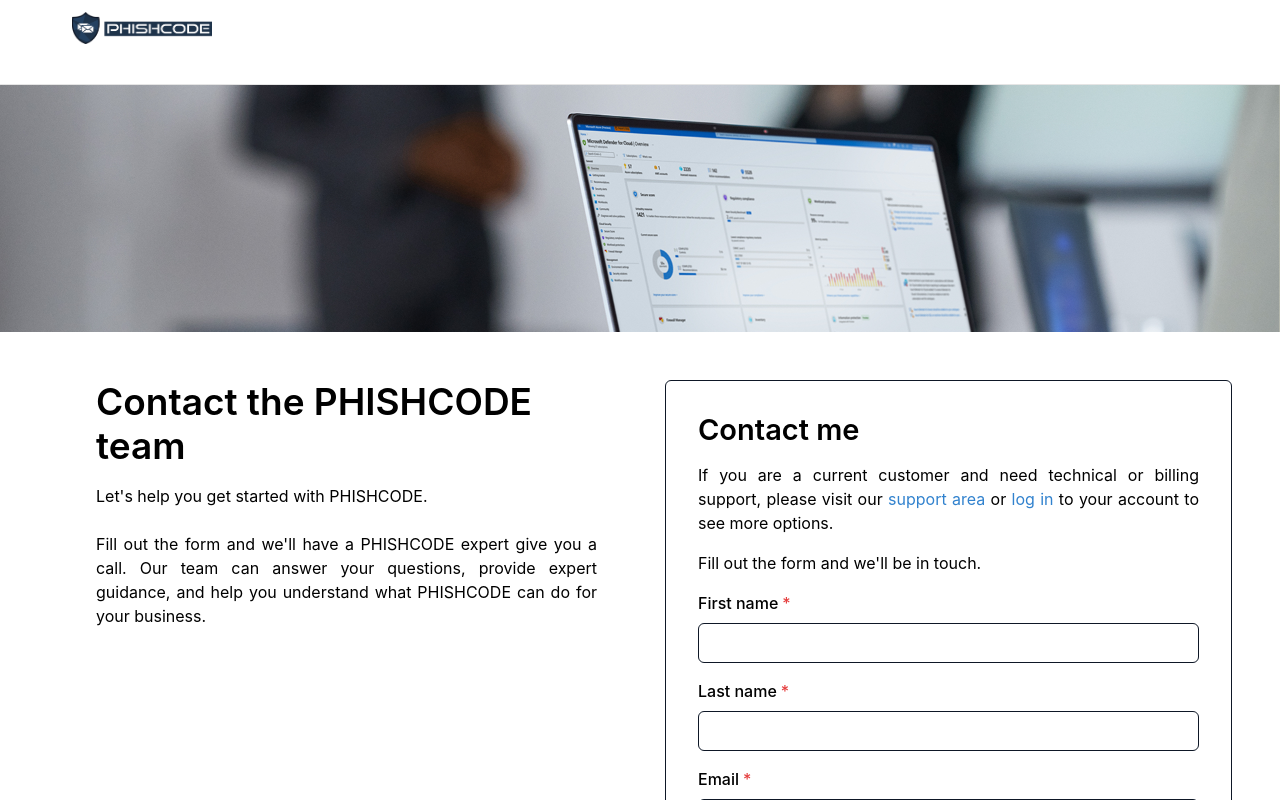
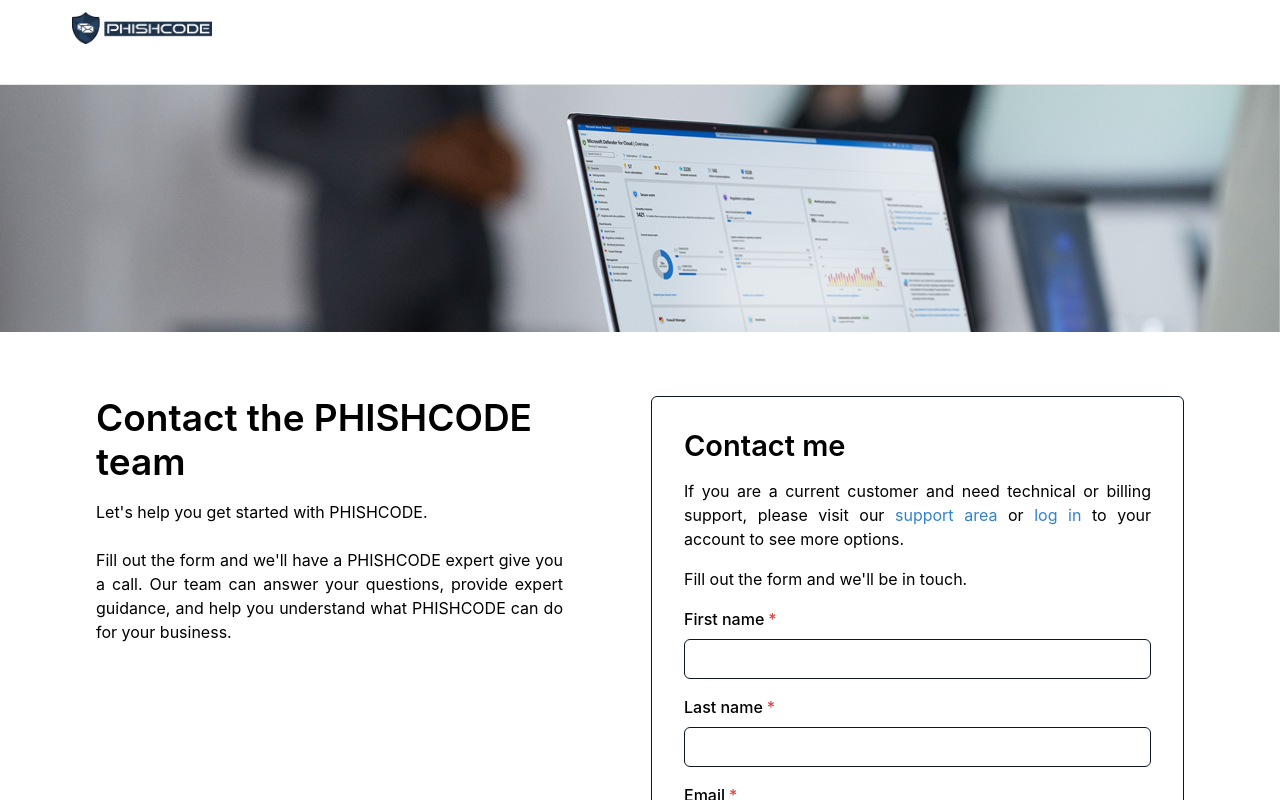
Before and after one commit to AbeeraFarhan06/Phishcode_alpha, a React (Vite) app: page /contact-us in a window 1280 px wide. Shown: the top 800 px of the page. Built offline with nearby package versions, Linux system fonts and the light colour scheme.

Commit message:
Added containers in ContactUs

```diff
--- a/src/components/ContactUs.tsx
+++ b/src/components/ContactUs.tsx
@@ -16,6 +16,7 @@ import {
 import { useEffect, useState } from "react";
 import phishcode_logoo_1 from "../assets/logo/phishcode_logoo_1.png";
 import contact_banner from "../assets/png imgs/contact_banner.png";
+import Container from "./Container";
 
 const ContactUs = () => {
   return (
@@ -38,9 +39,10 @@ const ContactUs = () => {
       </Flex>
 
       {/* Hero Section */}
-      <Flex direction={{ base: "column", lg: "row" }} p={12} gap={12}>
+      <Container >
+        <Flex direction={{ base: "column", lg: "row" }} gap={12}>
           {/* Left Content */}
-        <Box flex="1" pl={12}>
+          <Box flex="1">
             <Heading fontSize="37px" mb={4} fontWeight="semibold">
               Contact the PHISHCODE team
             </Heading>
@@ -53,14 +55,13 @@ const ContactUs = () => {
               help you understand what PHISHCODE can do for your business.
             </Text>
           </Box>
-
           {/* Right Form */}
           <Box
             flex="1"
             border="1px solid #0E1726"
             borderRadius="md"
             p={8}
-          ml={5}
+            ml={10}
             bg="white"
           >
             <Heading as="h2" fontSize="29px" mb={4} fontWeight="semibold">
@@ -75,28 +76,23 @@ const ContactUs = () => {
             <Text fontSize="16px" mb={4}>
               Fill out the form and we'll be in touch.
             </Text>
-
             <VStack spacing={4} align="stretch">
               <FormControl isRequired>
                 <FormLabel fontSize="16px">First name</FormLabel>
                 <Input borderColor="#0E1726" />
               </FormControl>
-
               <FormControl isRequired>
                 <FormLabel fontSize="16px">Last name</FormLabel>
                 <Input borderColor="#0E1726" />
               </FormControl>
-
               <FormControl isRequired>
                 <FormLabel fontSize="16px">Email</FormLabel>
                 <Input type="email" borderColor="#0E1726" />
               </FormControl>
-
               <FormControl isRequired>
                 <FormLabel fontSize="16px">Company name</FormLabel>
                 <Input borderColor="#0E1726" />
               </FormControl>
-
               <FormControl isRequired>
                 <FormLabel fontSize="16px">Company size</FormLabel>
                 <Select placeholder="Company size" borderColor="#0E1726">
@@ -110,12 +106,10 @@ const ContactUs = () => {
                   <option>1000+</option>
                 </Select>
               </FormControl>
-
               <FormControl isRequired>
                 <FormLabel fontSize="16px">Job role</FormLabel>
                 <Input borderColor="#0E1726" />
               </FormControl>
-
               <FormControl isRequired>
                 <FormLabel fontSize="16px">Phone</FormLabel>
                 <Flex gap={2}>
@@ -131,7 +125,6 @@ const ContactUs = () => {
                   <Input borderColor="#0E1726" />
                 </Flex>
               </FormControl>
-
               <FormControl isRequired>
                 <FormLabel fontSize="16px">Country/Region</FormLabel>
                 <Select placeholder="Select..." borderColor="#0E1726">
@@ -140,17 +133,16 @@ const ContactUs = () => {
                   <option>India</option>
                 </Select>
               </FormControl>
-
               <Button bg="#0E1726" color="white" _hover={{ bg: "#243B65" }} w="12rem">
                 Contact me
               </Button>
-
               <Text fontSize="xs" color="#0E1726">
                 * Please complete required fields
               </Text>
             </VStack>
           </Box>
         </Flex>
+      </Container>
 
       {/* Footer */}
       <Flex
```
Lines whose indentation alone changed are shown as unchanged.
